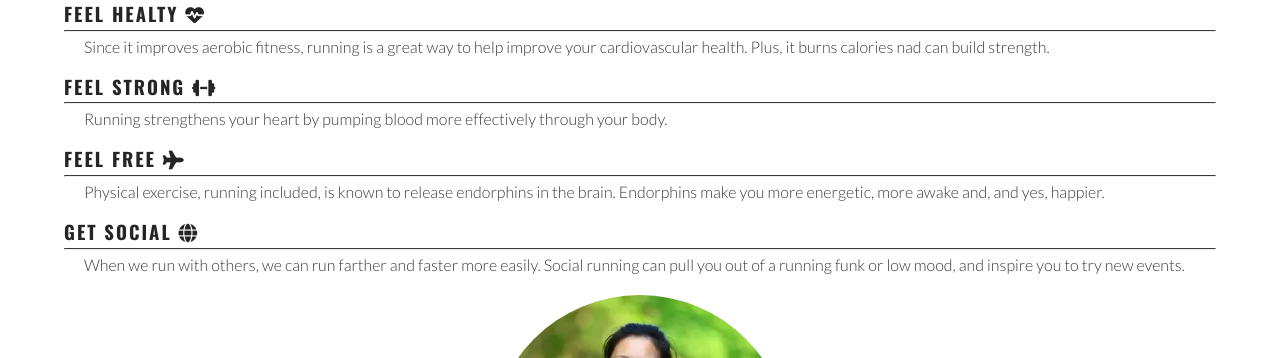
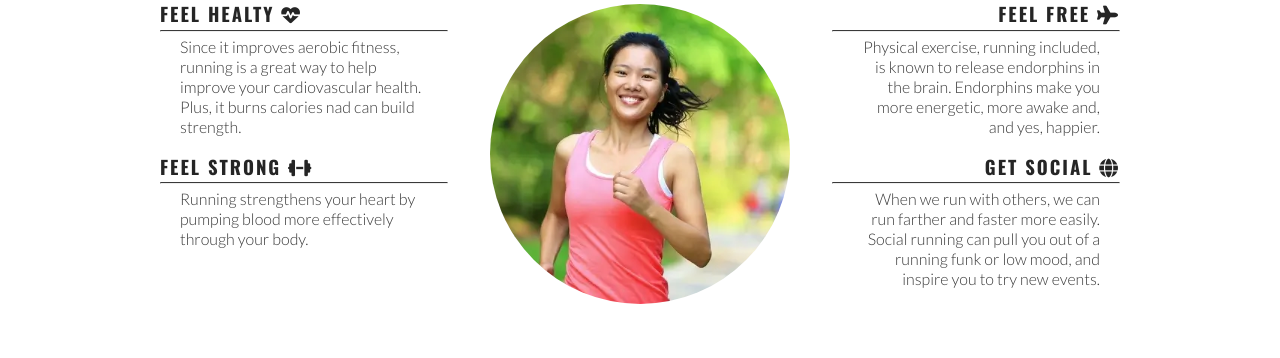
Before and after one commit to Mienjung97/Love_running, a plain HTML site: page index.html in a window 1280 px wide. Shown: the part 781-1139 px from the top of the page. Drawn offline with nearby package versions, Linux system fonts and the light colour scheme.

Commit message:
Make reasons section responsive

```diff
--- a/assets/css/style.css
+++ b/assets/css/style.css
@@ -115,8 +115,8 @@ main {
     font-size: 280%;
 }
 
-#benefits-physical > div,
-#benefits-mental > div {
+#benefits-physical>div,
+#benefits-mental>div {
     line-height: 20px;
     margin-bottom: 20px;
 }
@@ -221,6 +221,24 @@ hr {
         width: 300px;
         right: 50px;
     }
+
+    /* Reasons section */
+    #benefits-physical,
+    #benefits-mental {
+        display: flex;
+        flex-direction: column;
+        width: 100%;
+    }
+
+    #benefits-physical > div,
+    #benefits-mental > div {
+        width: 75%
+    }
+
+    #benefits-mental > div {
+        text-align: end;
+        align-self: flex-end;
+    }
 }
 
 /* Large devices (laptop and desktops, 992px and up) */
@@ -229,3 +247,32 @@ hr {
         border-bottom: 1px solid #3a3a3a;
     }
 }
+
+/* Extra large devices (desktops, 1200px and up) */
+@media screen and (min-width: 1200px) {
+    /* Reasons section */
+    #benefits {
+        display: flex;
+        flex-direction: row;
+    }
+
+    #benefits > div {
+        flex: 1;
+    }
+
+    #benefits-image {
+        order: 0;
+    }
+
+    #benefits-mental {
+        order: 1;
+    }
+
+    #benefits-mental > div {
+        align-self: flex-start;
+    }
+
+    #benefits-physical > div {
+        align-self: flex-end;
+    }
+}
```
